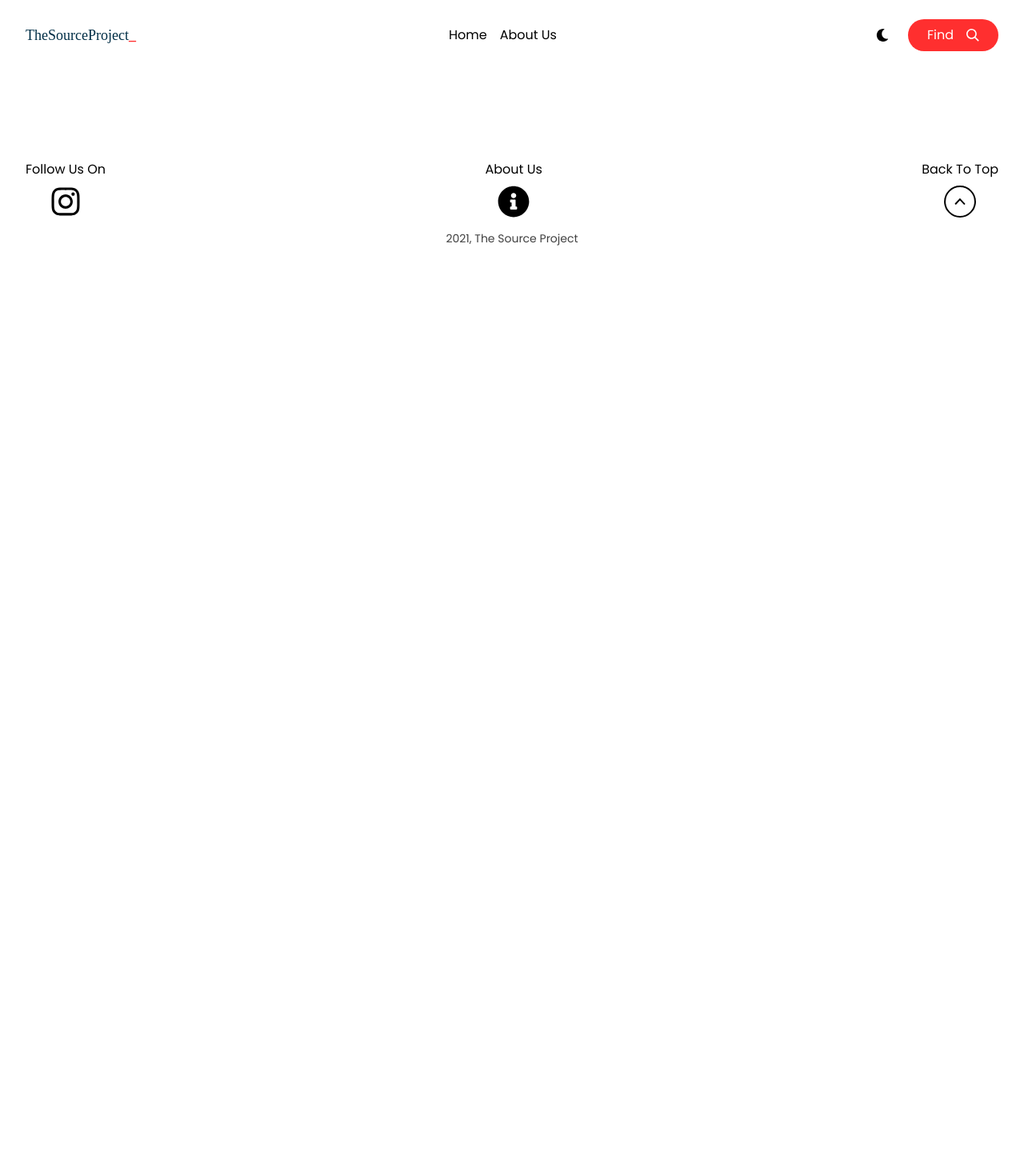
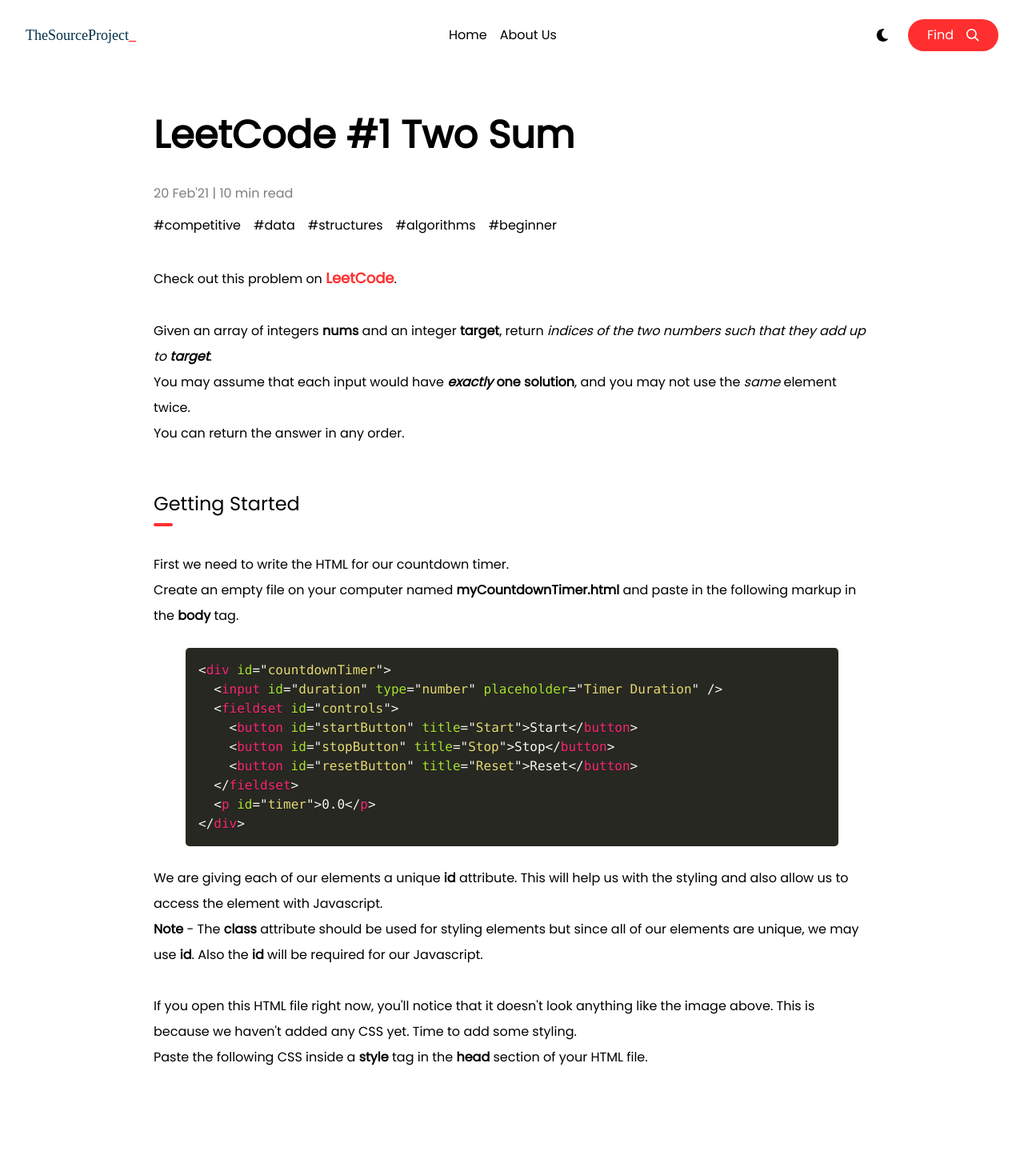
Before and after one commit to thesourceproject/thesourceproject.github.io, a Nuxt app: page /article/6 in a window 1280 px wide. Shown: the top 1469 px of the page at 80% size. Before the commit the page ends 800 px from the top, so only its background shows below. Built offline with nearby package versions, Linux system fonts and the light colour scheme; a web font is replaced by a local one.

Commit message:
added article 6

```diff
--- /dev/null
+++ b/pages/article/6.vue
@@ -0,0 +1,90 @@
+<template>
+  <main>
+    <article class="w-full max-w-4xl mx-auto flex flex-col">
+      <ArticleHeader
+        title="LeetCode #1 Two Sum"
+        date="20 Feb'21"
+        readTime="10
+      min read"
+        :tags="['competitive', 'data', 'structures', 'algorithms', 'beginner']"
+      />
+      <p>
+        Check out this problem on
+        <a
+          class="text-text-3 text-lg font-bold hover:underline focus:underline focus:outline-none"
+          href="https://leetcode.com/problems/two-sum/"
+          target="_blank"
+          >LeetCode</a
+        >.<br /><br />
+        Given an array of integers <b>nums</b> and an integer <b>target</b>,
+        return
+        <em
+          >indices of the two numbers such that they add up to <b>target</b></em
+        >.<br />
+        You may assume that each input would have
+        <b><em>exactly</em> one solution</b>, and you may not use the
+        <em>same</em> element twice.<br />
+        You can return the answer in any order.
+      </p>
+      <div class="flex flex-col max-w-4xl mt-12">
+        <h2 class="text-2xl">Getting Started</h2>
+        <div class="w-6 h-1 bg-background-2 rounded-full"></div>
+      </div>
+      <p class="mt-8">
+        First we need to write the HTML for our countdown timer.<br />
+        Create an empty file on your computer named
+        <strong>myCountdownTimer.html</strong> and paste in the following markup
+        in the <strong>body</strong> tag.
+      </p>
+      <CodeSnippet
+        code='<div id="countdownTimer">
+  <input id="duration" type="number" placeholder="Timer Duration" />
+  <fieldset id="controls">
+    <button id="startButton" title="Start">Start</button>
+    <button id="stopButton" title="Stop">Stop</button>
+    <button id="resetButton" title="Reset">Reset</button>
+  </fieldset>
+  <p id="timer">0.0</p>
+</div>'
+        lang="language-html"
+      />
+      <p>
+        We are giving each of our elements a unique
+        <strong>id</strong> attribute. This will help us with the styling and
+        also allow us to access the element with Javascript.<br />
+        <strong>Note</strong> - The <strong>class</strong> attribute should be
+        used for styling elements but since all of our elements are unique, we
+        may use <strong>id</strong>. Also the <strong>id</strong> will be
+        required for our Javascript.<br /><br />
+        If you open this HTML file right now, you'll notice that it doesn't look
+        anything like the image above. This is because we haven't added any CSS
+        yet. Time to add some styling.<br />
+        Paste the following CSS inside a <strong>style</strong> tag in the
+        <strong>head</strong> section of your HTML file.
+      </p>
+    </article>
+  </main>
+</template>
+
+<script>
+import ArticleHeader from "~/components/ArticleHeader.vue";
+import CodeSnippet from "~/components/CodeSnippet.vue";
+export default {
+  name: "frontend5",
+  components: {
+    ArticleHeader,
+    CodeSnippet,
+  },
+  head: {
+    title: "Creating a countdown timer using Javascript | The Source Project",
+    meta: [
+      {
+        hid: "description",
+        name: "description",
+        content:
+          "In this tutorial, we will learn how to create a simple countdown timer application using Javascript that can then be run in your web-browser.",
+      },
+    ],
+  },
+};
+</script>
--- a/pages/find.vue
+++ b/pages/find.vue
@@ -74,6 +74,16 @@ export default {
     return {
       query: "",
       articles: [
+        {
+          id: 6,
+          category: "competitive",
+          title: "LeetCode #1 Two Sum",
+          date: "20 Feb '21",
+          readTime: "10 min read",
+          fragment:
+            "Check out this problem on LeetCode. Given an array of integers nums and an integer target, return indices of the two numbers such that they add up to target...",
+          tags: ["competitive", "data", "structures", "algorithms", "beginner"],
+        },
         {
           id: 5,
           category: "frontend",
```
